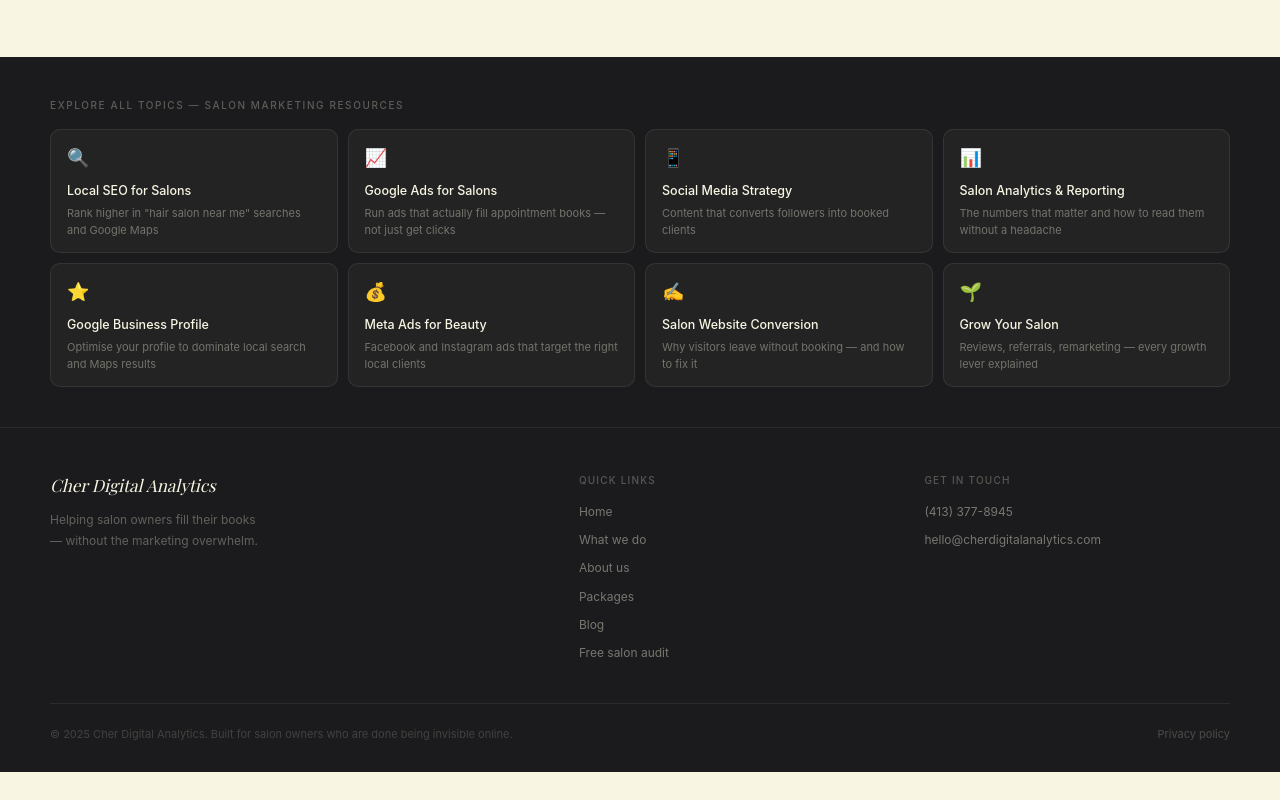
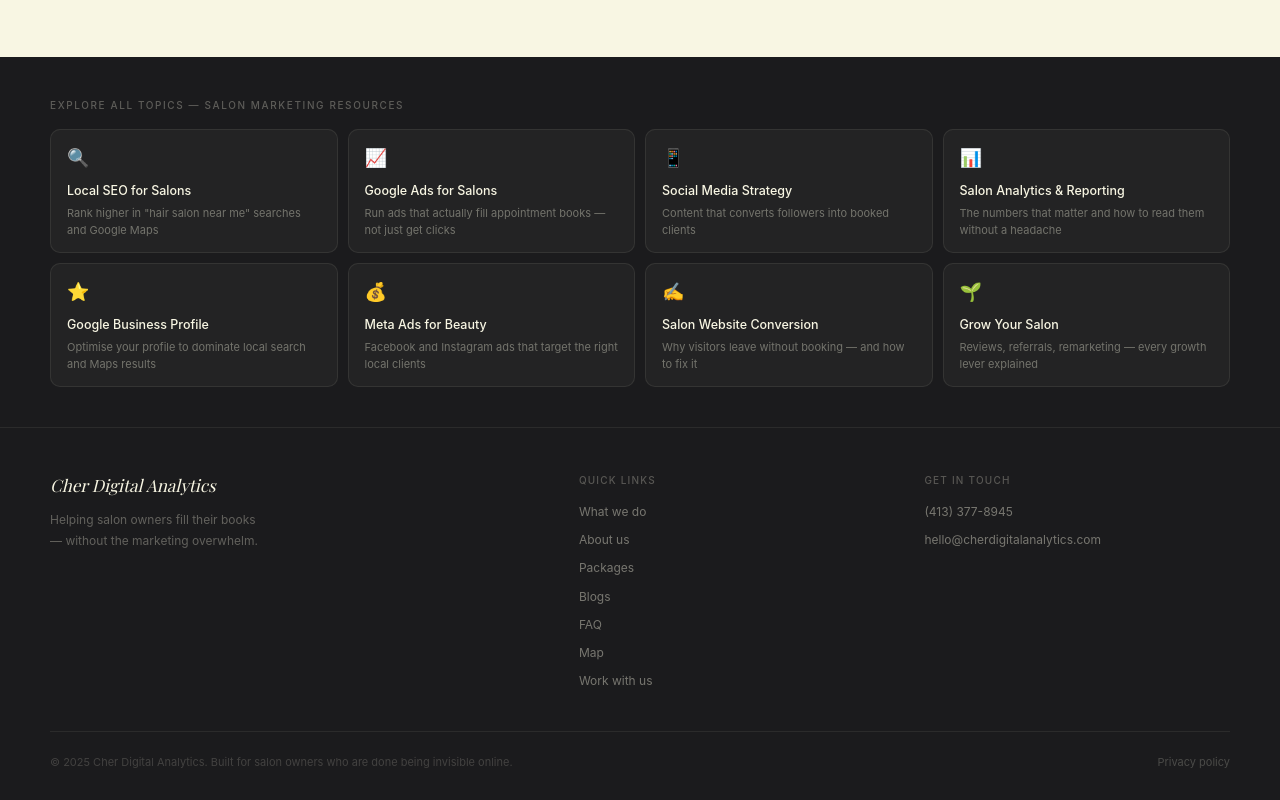
Before and after one commit to priyankamerugu486-tech/cherhome, a plain HTML site: page blog_page_seo.html in a window 1280 px wide. Shown: the part 2665-3465 px from the top of the page. Before the commit the page ends 3437 px from the top, so only its background shows below. Drawn offline with nearby package versions, Linux system fonts and the light colour scheme; a web font is replaced by a local one.

Commit message:
Add files via upload

```diff
--- a/blog_page_seo.html
+++ b/blog_page_seo.html
@@ -737,13 +737,14 @@
       <p>Helping salon owners fill their books — without the marketing overwhelm.</p>
     </div>
     <div>
-      <div class="footer-col-label">Quick links</div>
-      <a class="footer-link" href="/">Home</a>
-      <a class="footer-link" href="/what-we-do">What we do</a>
-      <a class="footer-link" href="/about">About us</a>
-      <a class="footer-link" href="/packages">Packages</a>
-      <a class="footer-link" href="/blogs">Blog</a>
-      <a class="footer-link" href="/free-audit">Free salon audit</a>
+       <div class="footer-col-label">Quick links</div>
+      <a class="footer-link" href="index.html">What we do</a>
+      <a class="footer-link" href="#">About us</a>
+      <a class="footer-link" href="packages_page_final.html">Packages</a>
+      <a class="footer-link" href="blog_page_seo.html">Blogs</a>
+      <a class="footer-link" href="#">FAQ</a>
+       <a class="footer-link" href="directory_page_seo.html">Map</a>
+      <a class="footer-link" href="#">Work with us</a>
     </div>
     <div>
       <div class="footer-col-label">Get in touch</div>
```
Also changed, not shown: directory_page_seo.html (+7 -6 lines), index.html (+4 -3 lines), packages_page_final.html (+5 -3 lines).
